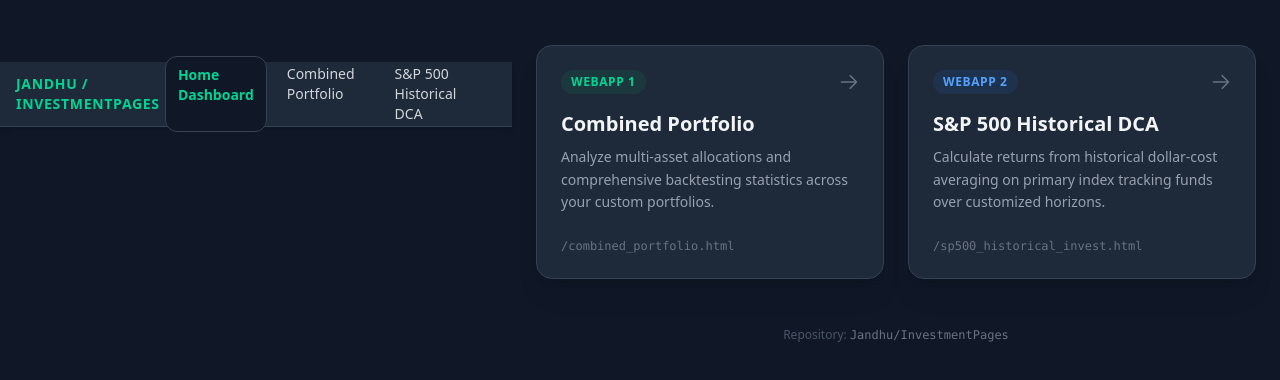
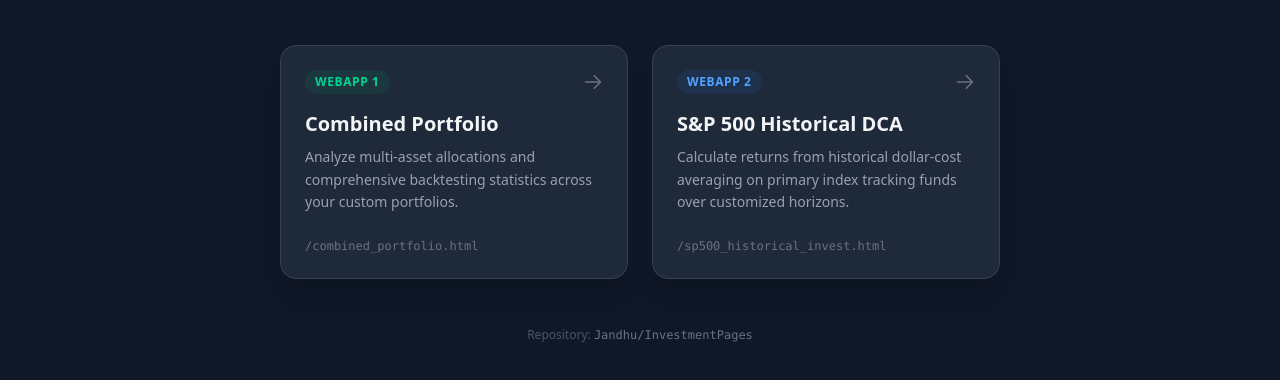
Before and after one commit to Jandhu/InvestmentPages, a plain HTML site: page index.html in a window 1280 px wide. Shown: the part 306-686 px from the top of the page. Drawn offline with nearby package versions, Linux system fonts and the light colour scheme.

Commit message:
Remove navbar

```diff
--- a/index.html
+++ b/index.html
@@ -5,7 +5,6 @@
     <meta name="viewport" content="width=device-width, initial-scale=1.0">
     <title>Investment Analytics Directory</title>
     <script src="https://cdn.jsdelivr.net/npm/@tailwindcss/browser@4"></script>
-    <script src="navbar.js"></script>
 </head>
 <body class="bg-gray-900 text-gray-100 min-h-screen font-sans flex items-center justify-center">
 
```
